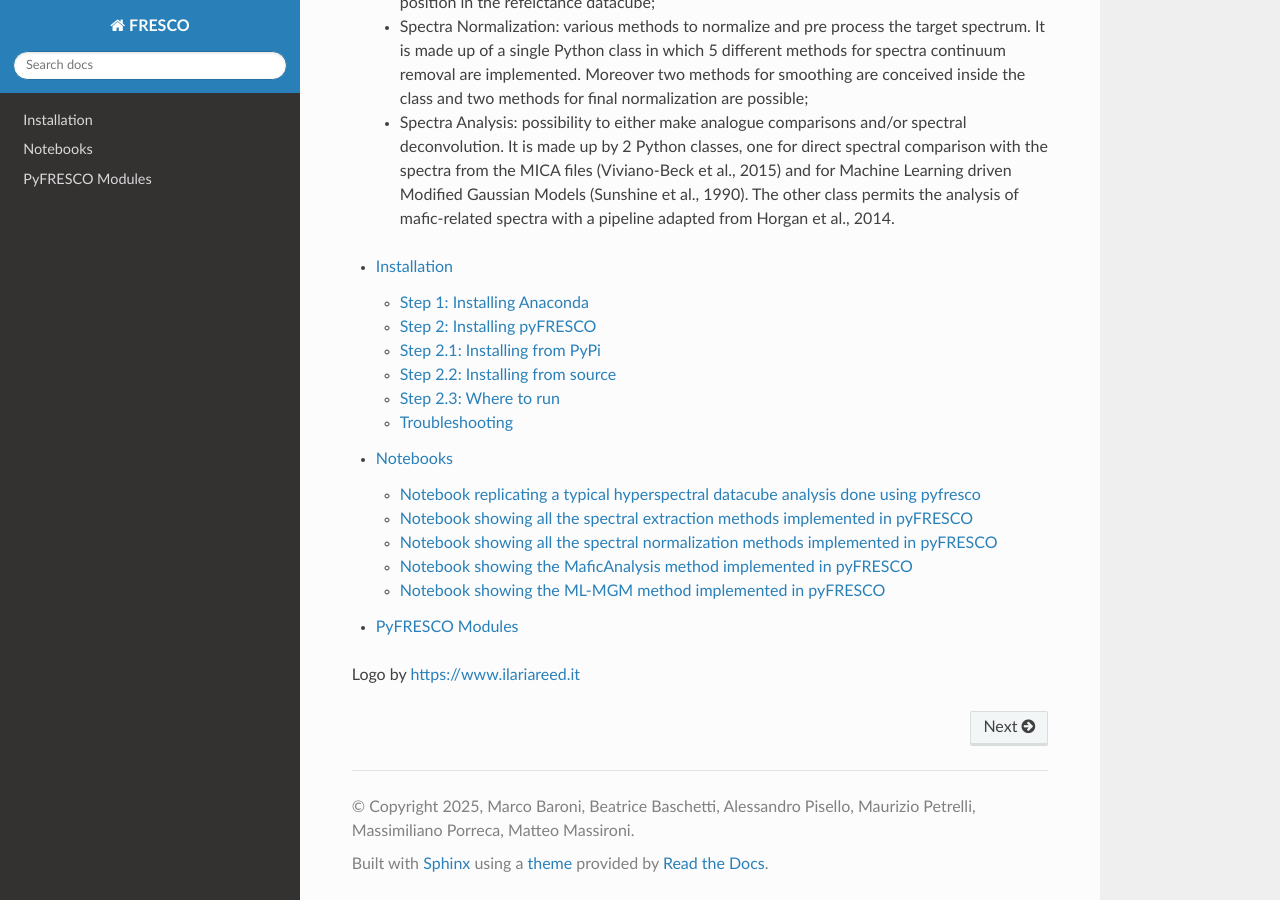
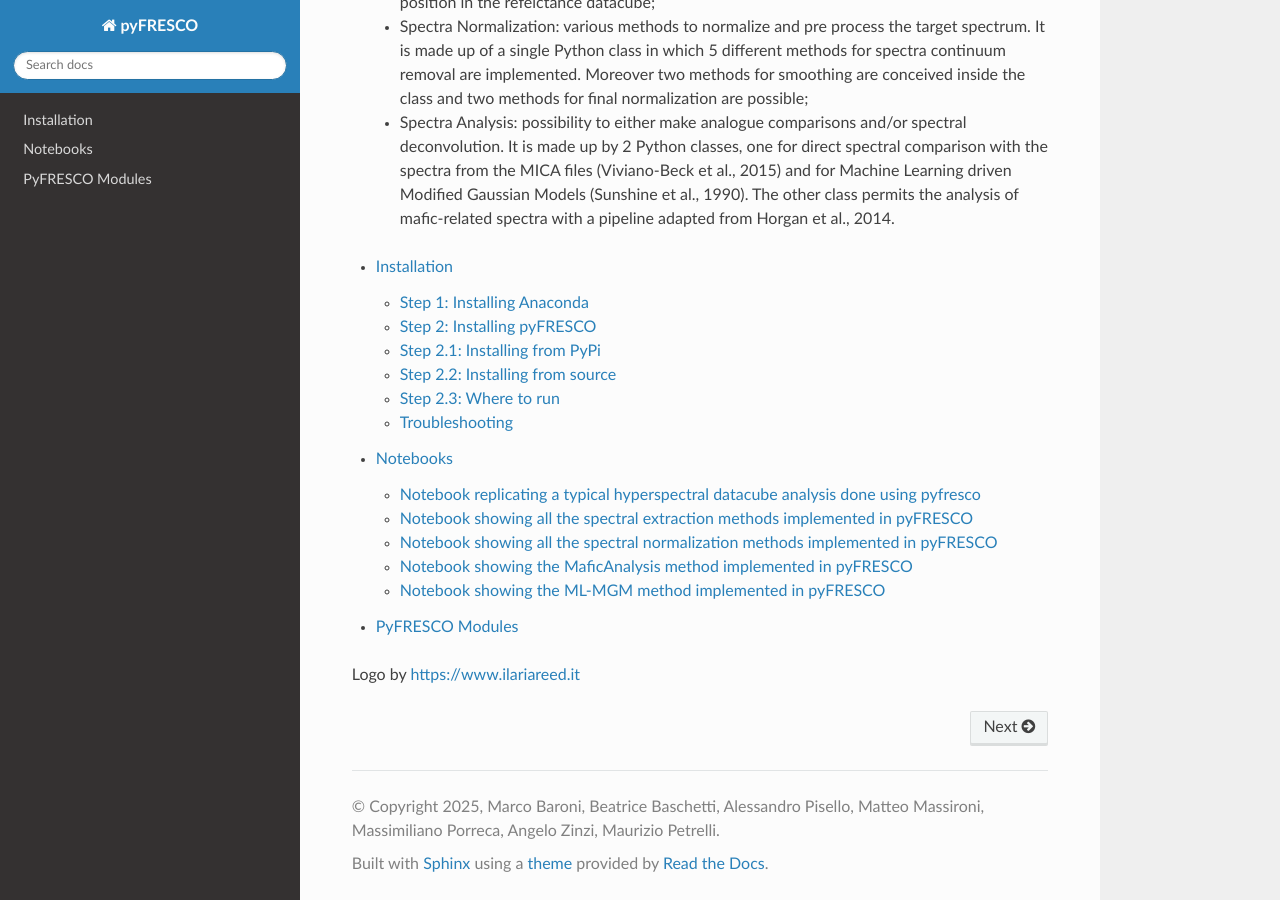
Before and after one commit to MarcoBaroni/pyfresco, a Sphinx documentation site: the page built from docs/index.rst, in a window 1280 px wide and 900 px high, scrolled down 845 px. Built offline with Sphinx 7.4.7 and the Read the Docs theme 3.1.0, drawn with Linux system fonts in a browser that asks for light colours.

Commit message:
Update conf.py

```diff
--- a/docs/conf.py
+++ b/docs/conf.py
@@ -12,10 +12,10 @@ sys.path.insert(0, os.path.abspath('..'))
 
 # -- Project information -----------------------------------------------------
 
-project = 'FRESCO'
+project = 'pyFRESCO'
 copyright = '2025, Marco Baroni, Beatrice Baschetti, Alessandro Pisello, '
-copyright += 'Maurizio Petrelli, Massimiliano Porreca, Matteo Massironi'
-author = 'Marco Baroni, Beatrice Baschetti, Alessandro Pisello, Maurizio Petrelli, Massimiliano Porreca, Matteo Massironi'
+copyright += 'Matteo Massironi, Massimiliano Porreca, Angelo Zinzi, Maurizio Petrelli'
+author = 'Marco Baroni, Beatrice Baschetti, Alessandro Pisello, Matteo Massironi, Massimiliano Porreca, Angelo Zinzi, Maurizio Petrelli'
 
 release = '0.1.1'  # Full version (e.g., "0.1.1")
 
```
